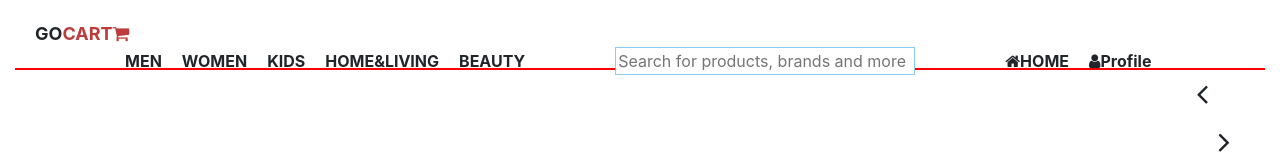
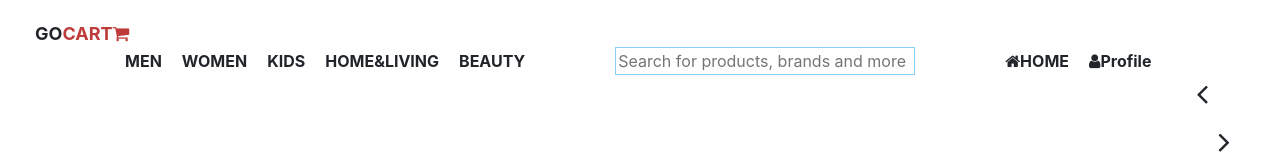
Before and after one commit to srinukesari/Ecomerce_web_page, a React (Create React App) app: page / in a window 1280 px wide. Shown: the top 154 px of the page. Built offline with nearby package versions, Linux system fonts and the light colour scheme; no server answers.

Commit message:
underline of navbar remved

```diff
--- a/src/App.css
+++ b/src/App.css
@@ -2,7 +2,7 @@
   text-align: center;
 }
 .nav_gocart{
-  border-bottom:2px solid red;
+
   border-radius: 0;
   padding: 2rem;
   height: 7rem;
```
